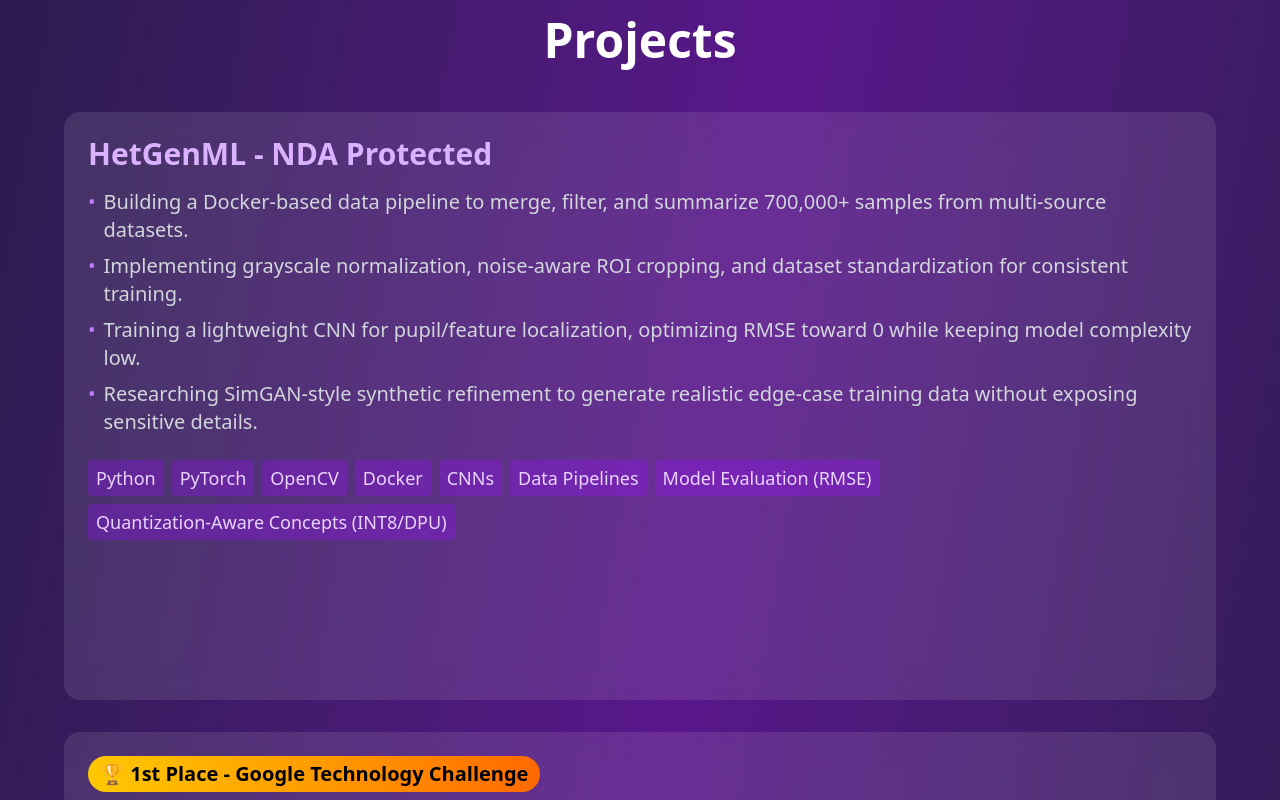
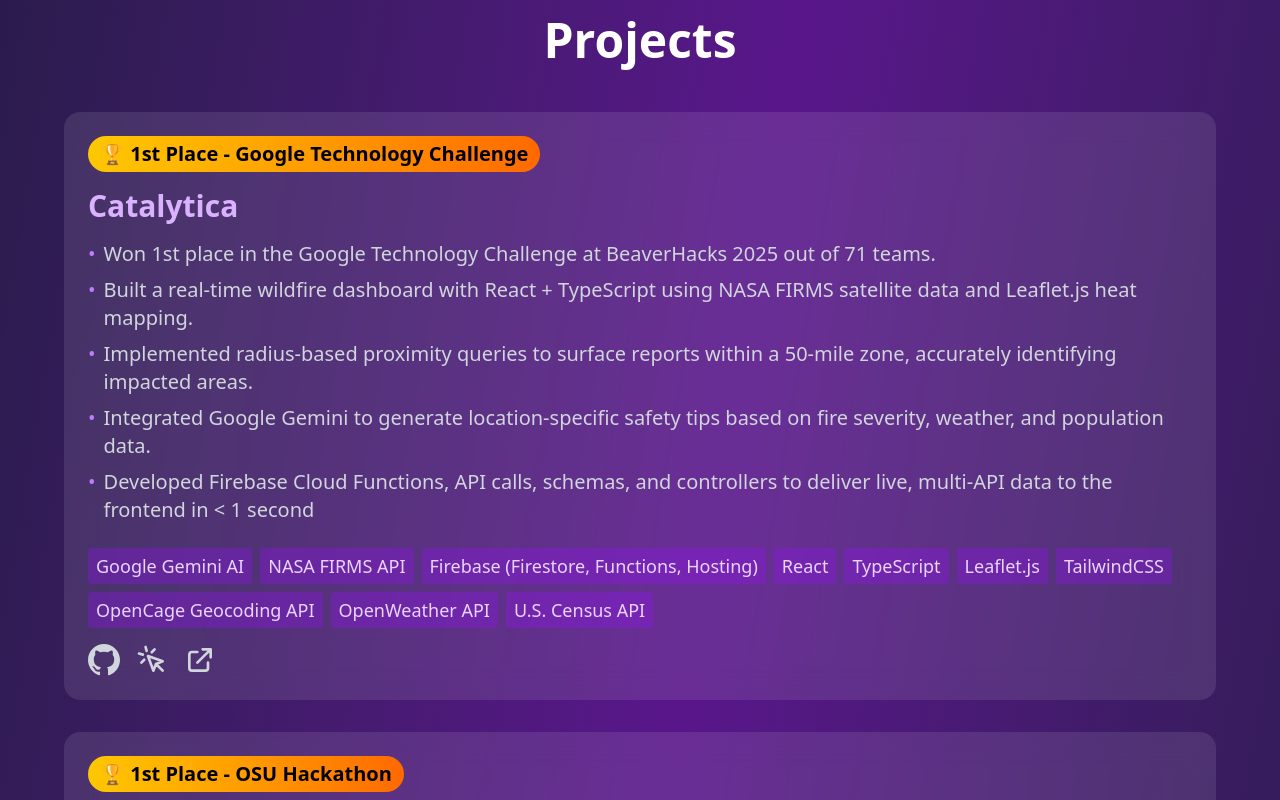
Before and after one commit to AnthonyL103/AnthonysWebPage, a React (Vite) app in the folder AnthonysWebPage/: page / in a window 1280 px wide. Shown: the part 2780-3580 px from the top of the page. Built offline with nearby package versions, Linux system fonts and the light colour scheme.

Commit message:
added new project im working on

```diff
--- a/AnthonysWebPage/src/App.tsx
+++ b/AnthonysWebPage/src/App.tsx
@@ -27,25 +27,6 @@
   const [isMenuOpen, setIsMenuOpen] = useState(false)
 
   const projects: Project[] = [
-    {
-      title: "HetGenML - NDA Protected",
-      description: [
-        "Building a Docker-based data pipeline to merge, filter, and summarize 700,000+ samples from multi-source datasets.",
-        "Implementing grayscale normalization, noise-aware ROI cropping, and dataset standardization for consistent training.",
-        "Training a lightweight CNN for pupil/feature localization, optimizing RMSE toward 0 while keeping model complexity low.",
-        "Researching SimGAN-style synthetic refinement to generate realistic edge-case training data without exposing sensitive details."
-      ],
-      technologies: [
-        "Python",
-        "PyTorch",
-        "OpenCV",
-        "Docker",
-        "CNNs",
-        "Data Pipelines",
-        "Model Evaluation (RMSE)",
-        "Quantization-Aware Concepts (INT8/DPU)"
-      ]
-    },
     {
       title: "Catalytica",
       description: [
@@ -160,6 +141,30 @@
       ],
       github: "https://github.com/AnthonyL103/Zukini",
       link: "https://www.zukini.com"
+    },
+    {
+      title: "GoMCP",
+      description: [
+        "Built a Go-based Model Context Protocol (MCP) framework for creating AI agents with dynamic tool loading and multi-provider LLM support.",
+        "Implemented seamless provider switching between Anthropic Claude and OpenAI, handling their different tool execution models (sequential vs. parallel).",
+        "Designed an extensible MCP server architecture with YAML-driven configuration for runtime tool discovery and registration.",
+        "Developed type-safe JSON Schema validation with recursive nested structures for complex tool inputs.",
+        "Built conversation history management with automatic tool call tracking and provider-specific message formatting.",
+        "Created a modular transport layer abstracting provider differences in tool schemas, message formats, and execution flows."
+      ],
+      technologies: [
+        "Go",
+        "Model Context Protocol (MCP)",
+        "Anthropic Claude API",
+        "OpenAI API",
+        "YAML",
+        "JSON Schema",
+        "HTTP/REST APIs",
+        "Concurrent Programming",
+        "Type Systems",
+        "Agent Architecture"
+      ],
+      github: "https://github.com/AnthonyL103/GOMCP"
     }
   ]
 
```
